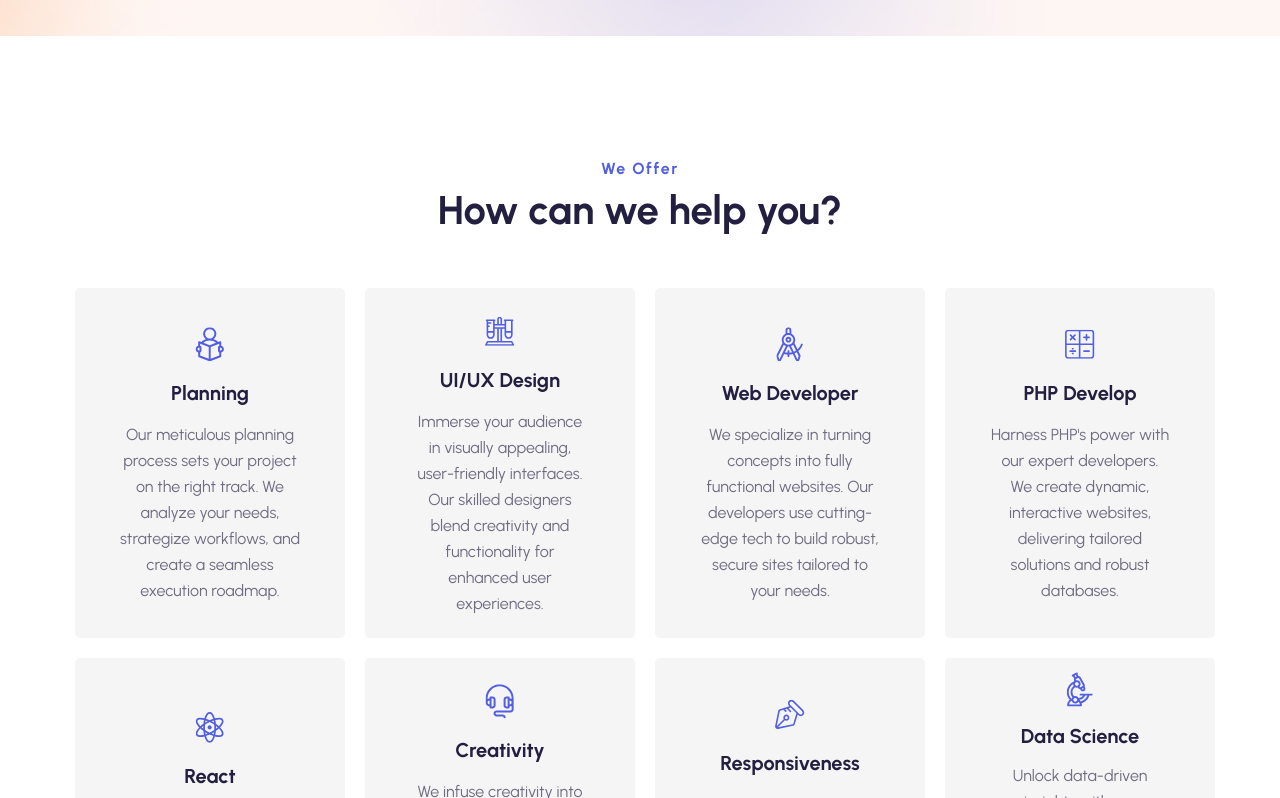
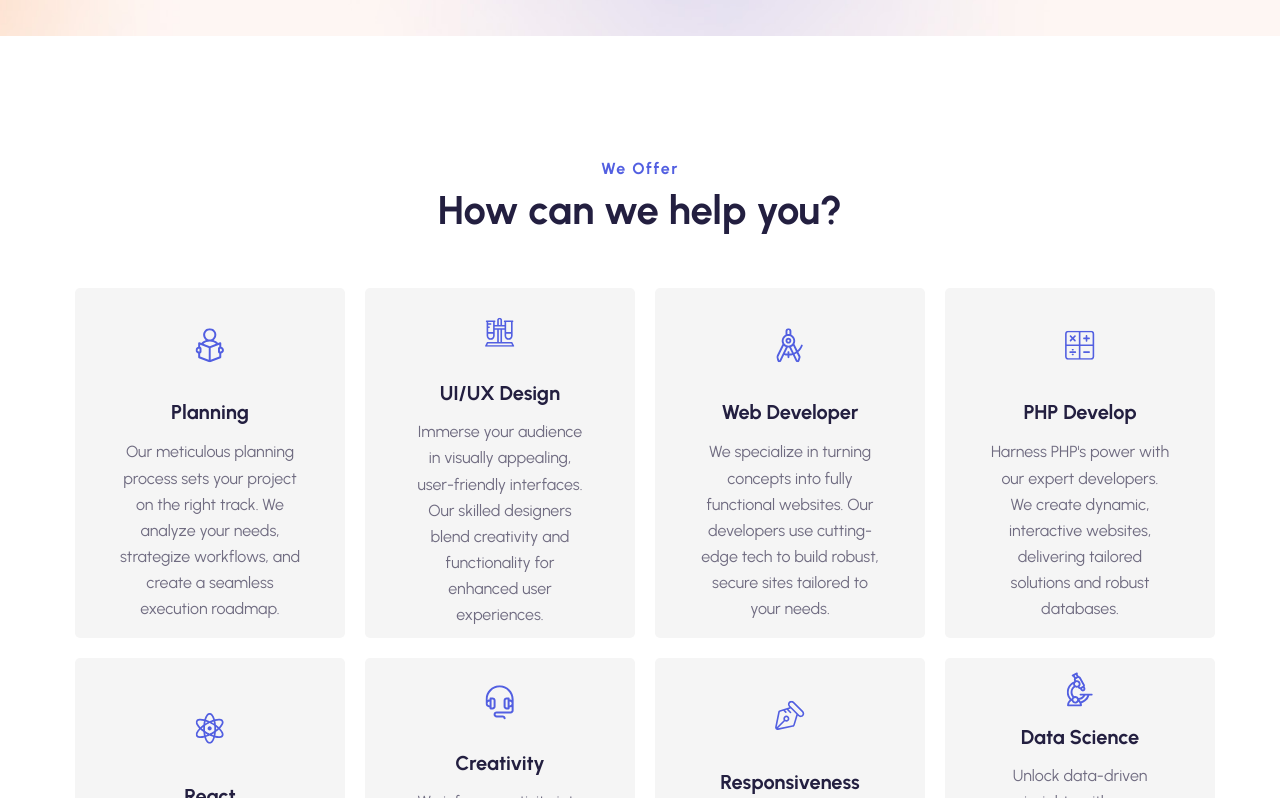
Before and after one commit to M-Ali-Haider/Horizon, a React (Vite) app: page / in a window 1280 px wide. Shown: the part 764-1562 px from the top of the page. Built offline with nearby package versions, Linux system fonts and the light colour scheme.

Commit message:
this should work

```diff
--- a/src/Styles/OfferCard.css
+++ b/src/Styles/OfferCard.css
@@ -21,7 +21,7 @@
 }
 
 .imgCard{
-    height:45px;
+    height:25%;
     width: 100%;
     display: flex;
     justify-content: center;
@@ -42,14 +42,14 @@
     font-style: normal;
     font-weight: 700;
     line-height: 32px; /* 160% */
-    height: 35px;
+    height:10%;
 }
 
 .CardText{
     text-align: center;
-     margin-top: 10px;
-     width: 180px;
-     color: #6F6B80;
+    margin-top: 10px;
+    width: 180px;
+    color: #6F6B80;
     text-align: center;
     font-family: Urbanist;
     font-size: 16px;
```
